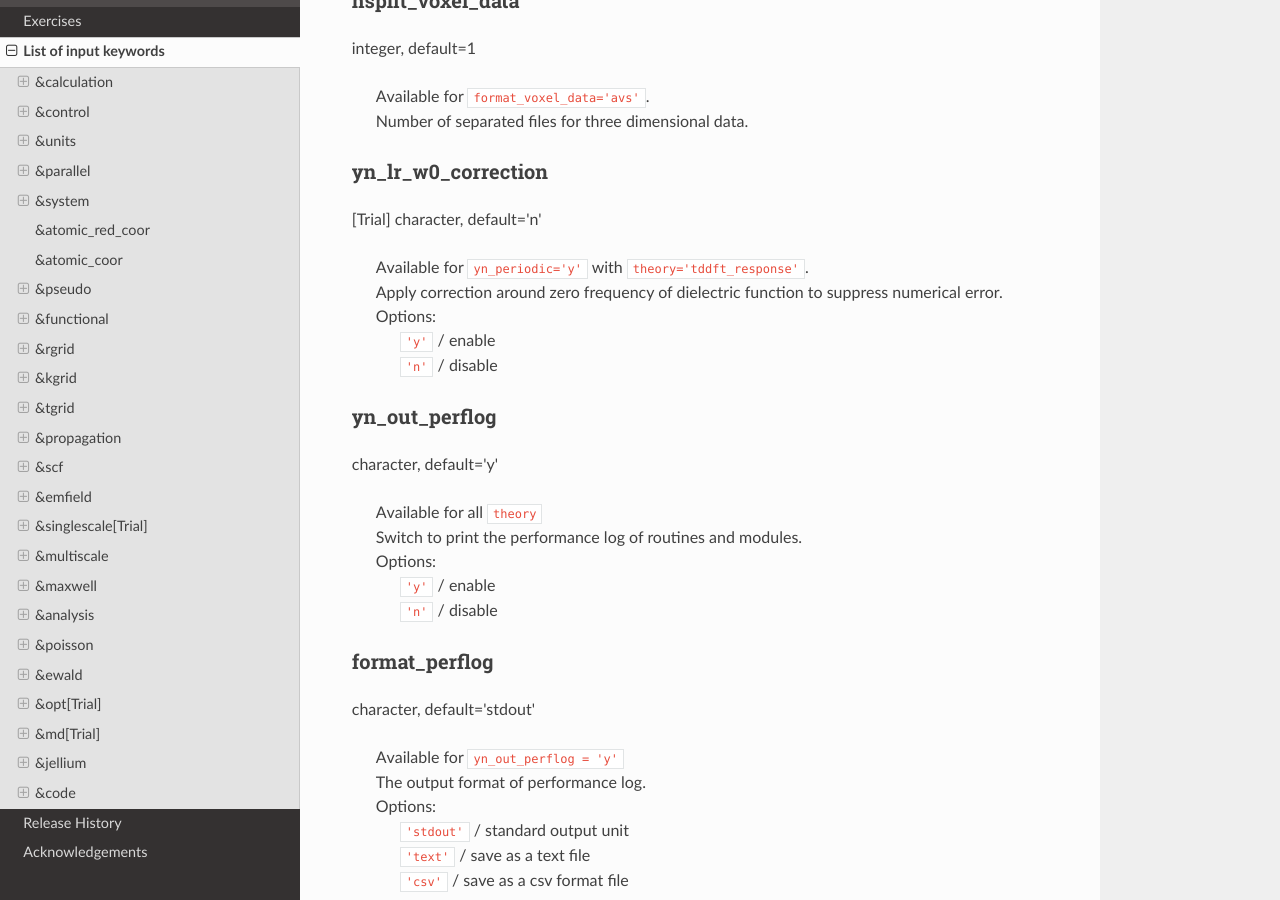
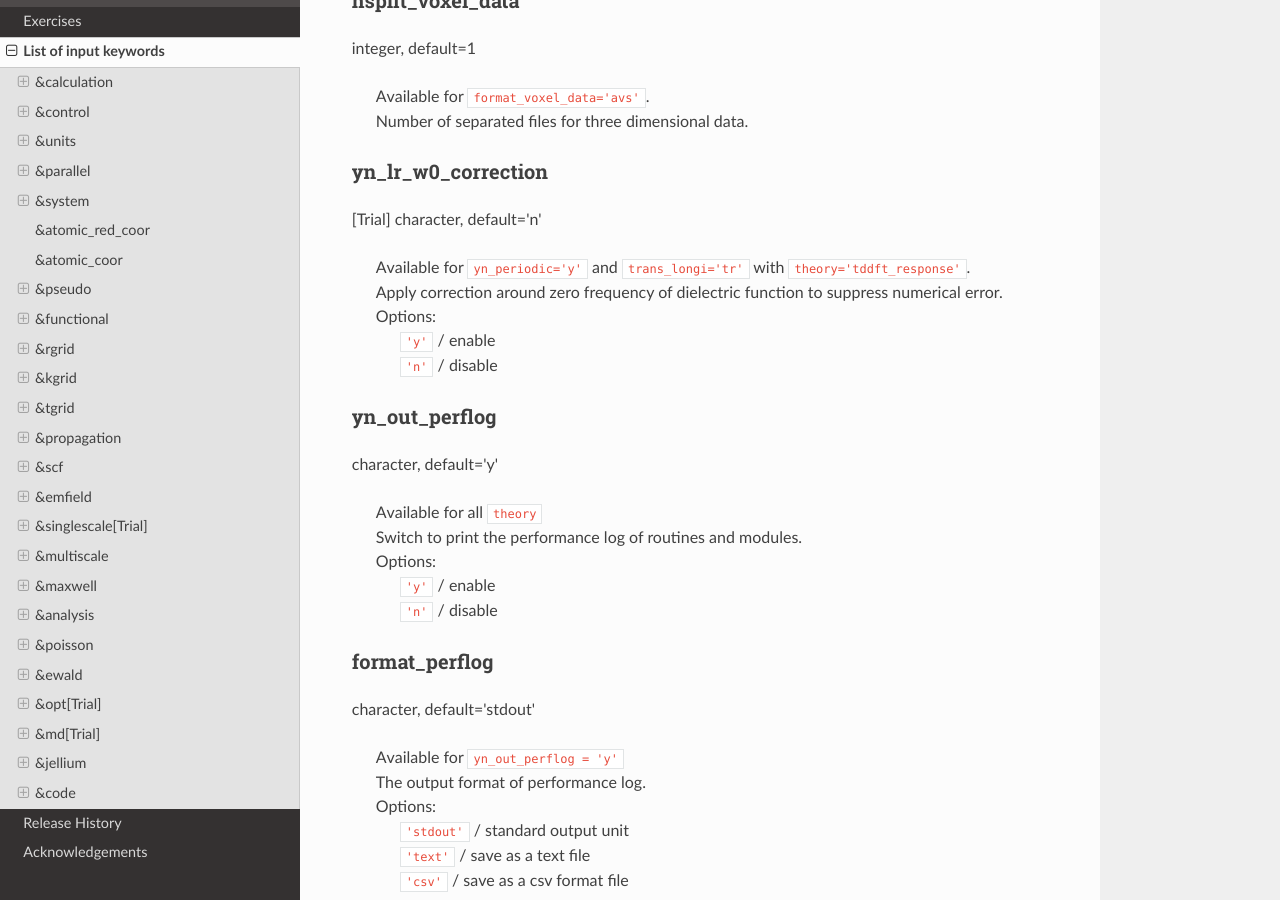
Before and after one commit to SALMON-TDDFT/SALMON-DOCS, a Sphinx documentation site: the page built from source/input_keyword_list.rst, in a window 1280 px wide and 900 px high, scrolled down 43529 px. Built offline with Sphinx 7.4.7 and the Read the Docs theme 2.0.0, drawn with Linux system fonts in a browser that asks for light colours; formulas are drawn with MathJax 3.

Commit message:
Update input_keyword_list.rst

```diff
--- a/source/input_keyword_list.rst
+++ b/source/input_keyword_list.rst
@@ -2237,7 +2237,7 @@ yn_lr_w0_correction
 
 [Trial] character, default='n'
 
-   | Available for ``yn_periodic='y'`` with ``theory='tddft_response'``.
+   | Available for ``yn_periodic='y'`` and ``trans_longi='tr'`` with ``theory='tddft_response'``.
    | Apply correction around zero frequency of dielectric function to suppress numerical error.
    | Options:
    |   ``'y'`` / enable
```
